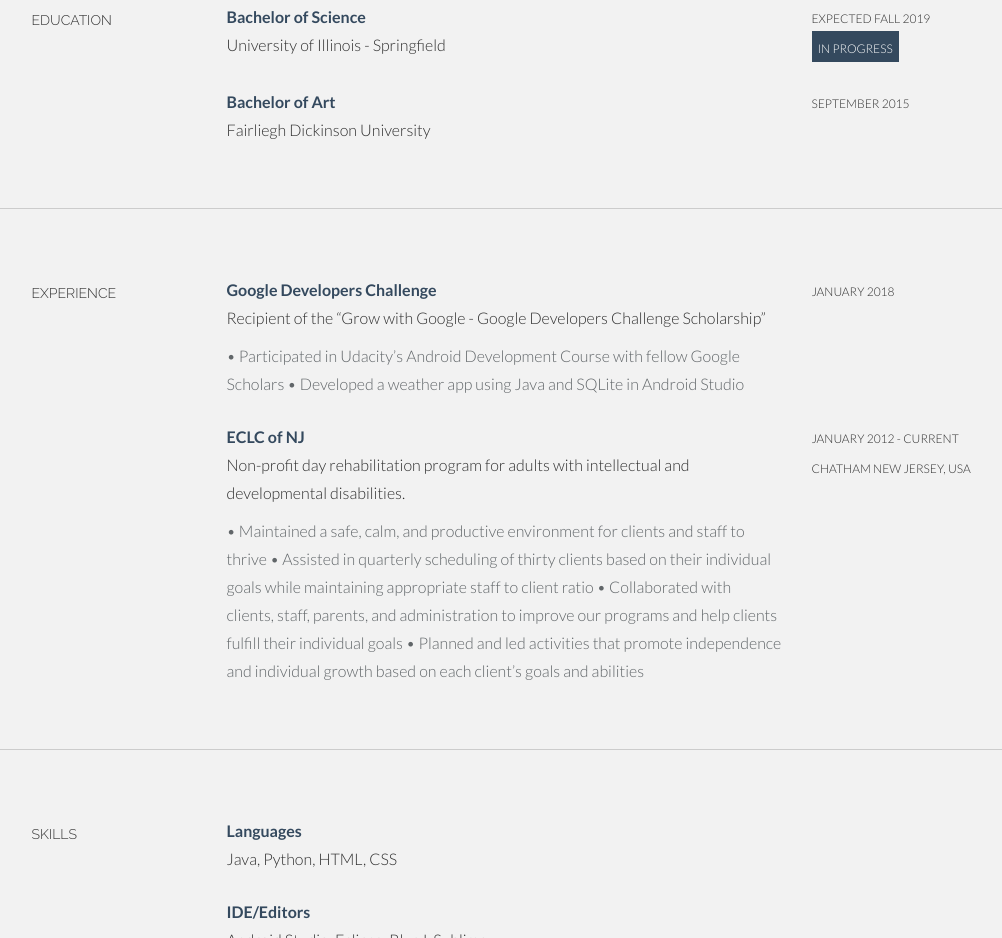
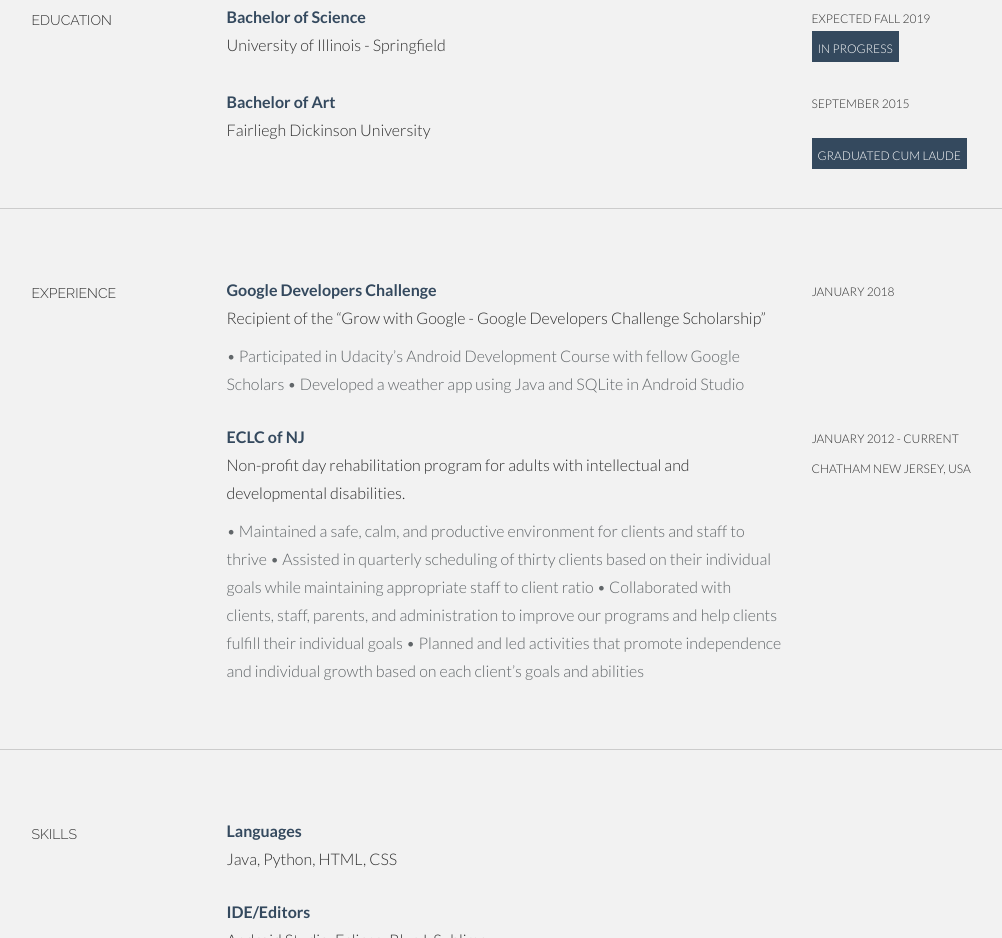
Before and after one commit to rreck2/rreck2.github.io, a plain HTML site: page index.html in a window 1280 px wide. Shown: the part 804-1742 px from the top of the page, without its empty margins (136-1138 px from the left). Drawn offline with Linux system fonts and the light colour scheme.

Commit message:
Update index.html

```diff
--- a/index.html
+++ b/index.html
@@ -75,7 +75,7 @@
         <div class="col-lg-6">
           <p><t>Bachelor of Science</t><br/>
             University of Illinois - Springfield
-            <!--<br/><i>Extra info here</i>-->
+            <!--<br/><i>GPA: 4.0 | Major: Computer Science | Minor: Mathematical Sciences </i>-->
           </p>
         </div>
         <div class="col-lg-3">
@@ -88,11 +88,12 @@
         <div class="col-lg-6 col-lg-offset-3">
           <p><t>Bachelor of Art</t><br/>
              Fairliegh Dickinson University
-            <!--<br/><i>Extra info here</i>-->
+            <!--<br/><i>GPA: 3.55 | Major: History</i>-->
           </p>
         </div>
         <div class="col-lg-3">
           <p><sm> September 2015 </sm></p>
+         <imp><sm>Graduated Cum Laude</sm></imp>
         </div>
 
     </div><!--/.row -->
```
